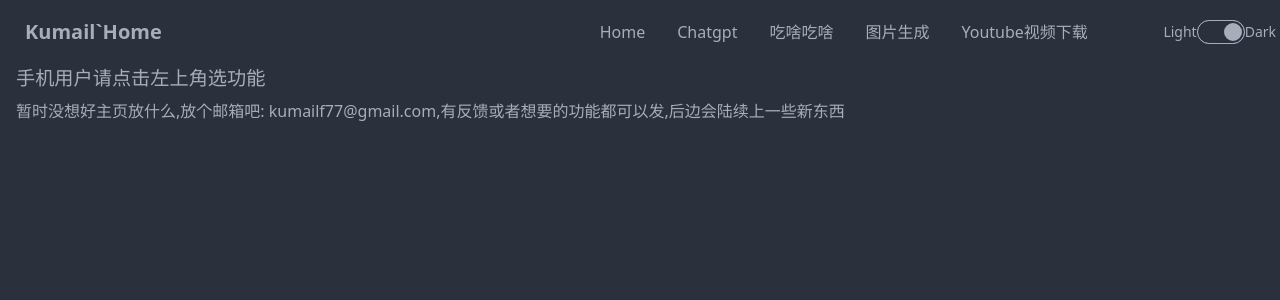
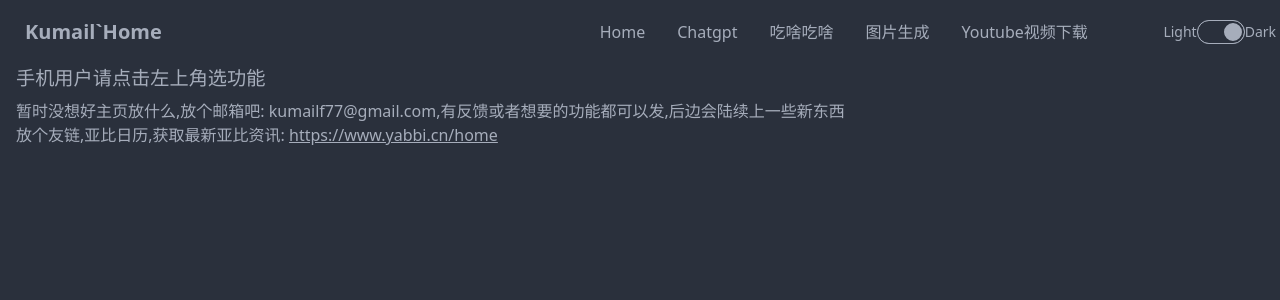
Before and after one commit to kumailf/myweb-fe, a Vue app: page / in a window 1280 px wide. Shown: the top 300 px of the page. Built offline with nearby package versions, Linux system fonts and the light colour scheme.

Commit message:
add yabbi

```diff
--- a/src/components/TheWelcome.vue
+++ b/src/components/TheWelcome.vue
@@ -5,6 +5,13 @@ import WelcomeItem from './WelcomeItem.vue'
 <template>
   <WelcomeItem>
     <template #heading>手机用户请点击左上角选功能</template>
-    <a>暂时没想好主页放什么,放个邮箱吧: kumailf77@gmail.com,有反馈或者想要的功能都可以发,后边会陆续上一些新东西</a>
+    <div>
+      <a>暂时没想好主页放什么,放个邮箱吧: kumailf77@gmail.com,有反馈或者想要的功能都可以发,后边会陆续上一些新东西</a>
+    </div>
+    <div>
+      <a>放个友链,亚比日历,获取最新亚比资讯:  </a>
+      <a href="https://www.yabbi.cn/home" style="text-decoration: underline;">https://www.yabbi.cn/home</a>
+    </div>
+
   </WelcomeItem>
 </template>
```
